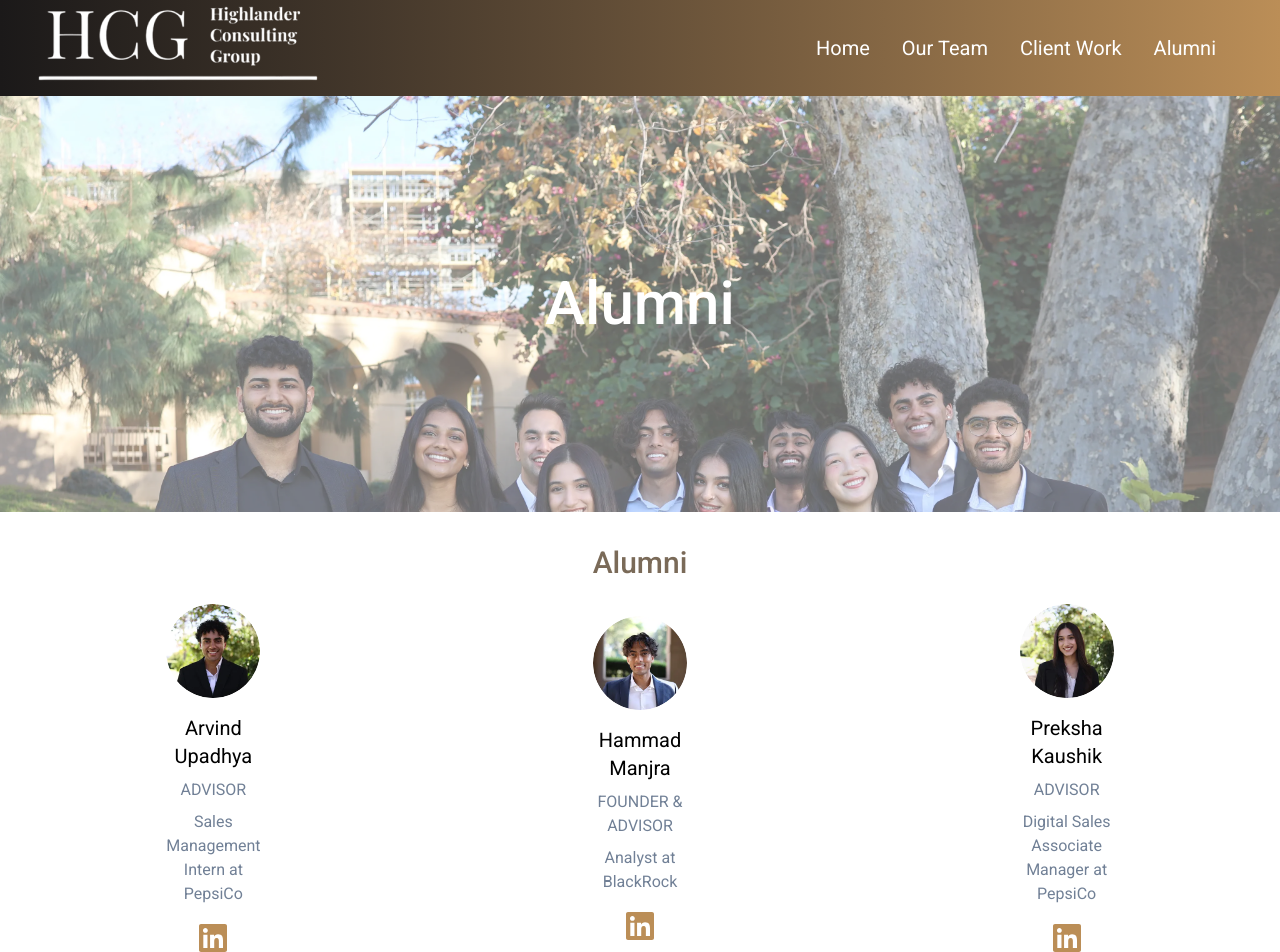
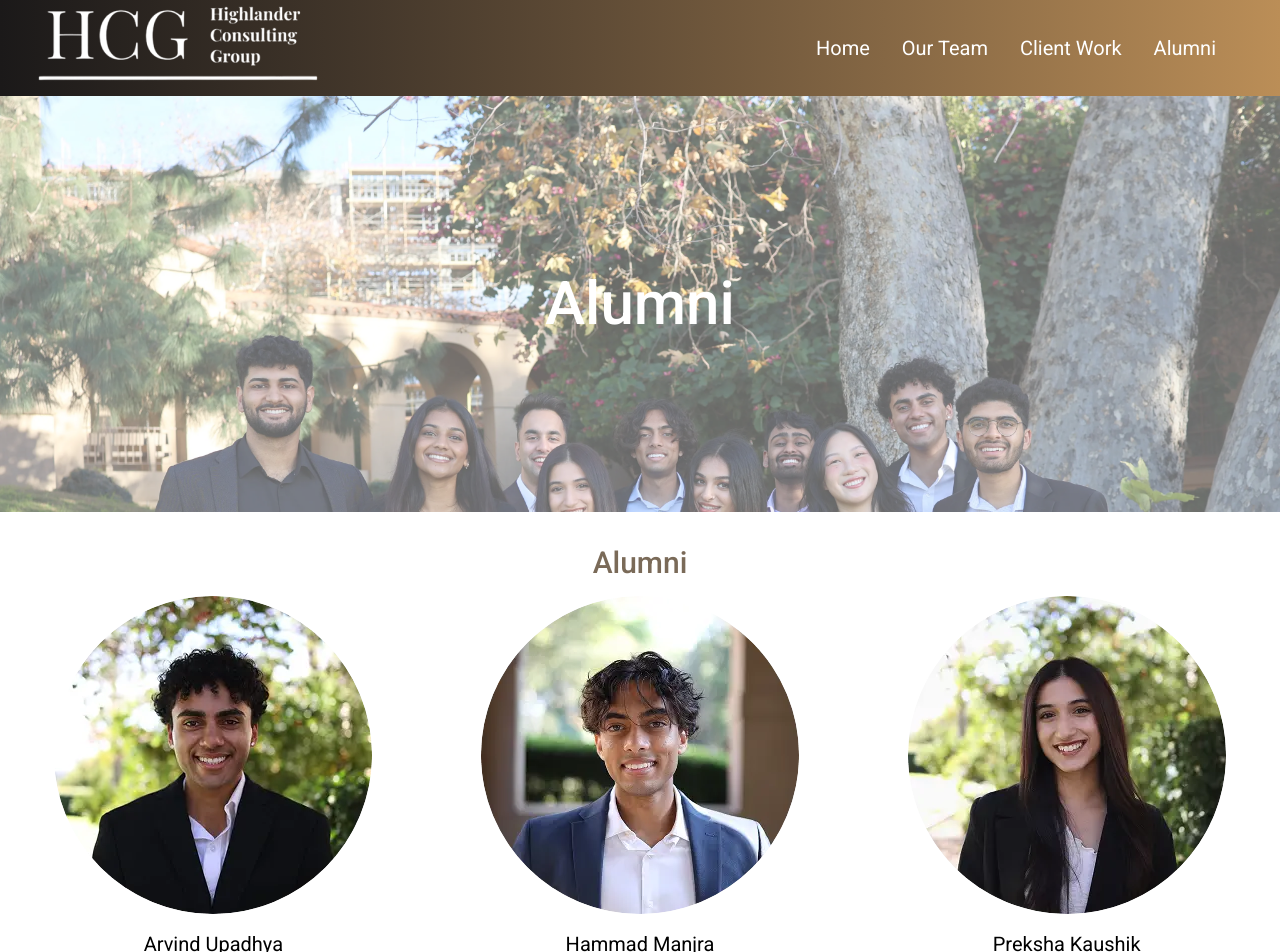
Before and after one commit to acm-ucr/hcg, a Next.js app: page /alumni in a window 1280 px wide. Shown: the top 952 px of the page. Built offline with nearby package versions, Linux system fonts and the light colour scheme.

Commit message:
Adjustment

```diff
--- a/src/components/alumni/AlumniCard.tsx
+++ b/src/components/alumni/AlumniCard.tsx
@@ -18,7 +18,7 @@
   linkedin,
 }: AlumniCardProps) => {
   return (
-    <div className="flex w-1/3 flex-col items-center p-6 text-center">
+    <div className="flex flex-col items-center text-center p-4  h-[55vh] md:h-[45vh] xl:h-full ">
       <Image src={image} alt={name} className="mb-4 rounded-full" />
 
       <div className="mb-2 text-xl">{name}</div>
```
